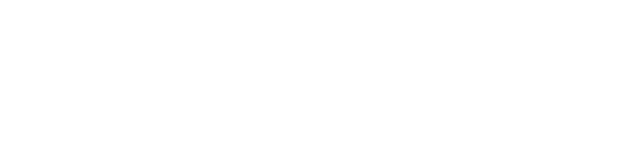
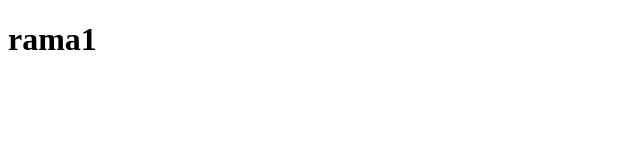
Before and after one commit to Santiagocortes3107/Arglog, a plain HTML site: page index.html in a window 1280 px wide. Shown: the whole page, without its empty margins (0-640 px from the left). Drawn offline with Linux system fonts and the light colour scheme.

Commit message:
newchanges

```diff
--- a/index.html
+++ b/index.html
@@ -12,7 +12,7 @@
 
 
 
-
+<h1>rama1</h1>
 
 
 
```
